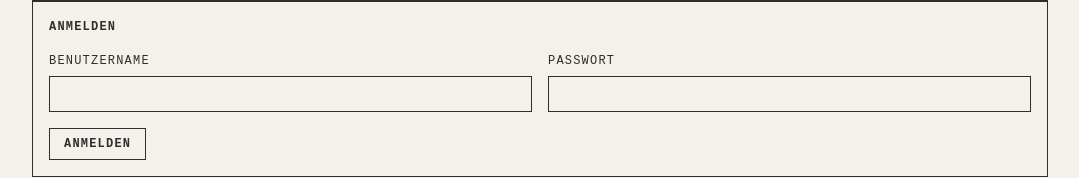
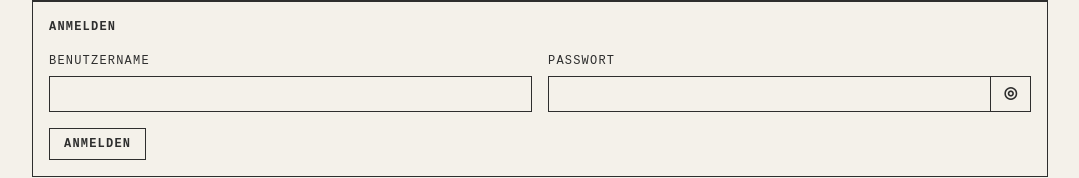
Before and after one commit to sudowota/songanalyse-tool, a React (Vite) app in the folder client/: page /login in a window 1280 px wide. Shown: the part 123-301 px from the top of the page, without its empty margins (100-1179 px from the left). Built offline with nearby package versions, Linux system fonts and the light colour scheme; no server answers.

Commit message:
feat: show and hide password with eye toggle on login and user form
Co-Authored-By: Claude Haiku 5.5 <noreply@anthropic.com>
Claude-Session: https://claude.ai/code/session_01StEzmzKc3YjryfvBAaVZHA

```diff
--- /dev/null
+++ b/client/src/components/PasswordInput.tsx
@@ -0,0 +1,39 @@
+import { useState } from "react";
+
+type PasswordInputProps = {
+  value: string;
+  onChange: (wert: string) => void;
+  placeholder?: string;
+  autoComplete?: string;
+};
+
+// AAA: Passwortfeld mit Auge. Klick zeigt oder versteckt den Text.
+export default function PasswordInput({
+  value,
+  onChange,
+  placeholder,
+  autoComplete,
+}: PasswordInputProps) {
+  const [sichtbar, setSichtbar] = useState(false);
+
+  return (
+    <div className="password-field">
+      <input
+        type={sichtbar ? "text" : "password"}
+        value={value}
+        onChange={(e) => onChange(e.target.value)}
+        placeholder={placeholder}
+        autoComplete={autoComplete}
+      />
+      <button
+        type="button"
+        className="password-toggle"
+        onClick={() => setSichtbar(!sichtbar)}
+        aria-label={sichtbar ? "passwort verbergen" : "passwort anzeigen"}
+        title={sichtbar ? "verbergen" : "anzeigen"}
+      >
+        {sichtbar ? "◉" : "◎"}
+      </button>
+    </div>
+  );
+}
--- a/client/src/pages/AdminUsersPage.tsx
+++ b/client/src/pages/AdminUsersPage.tsx
@@ -1,6 +1,7 @@
 import { useEffect, useState, type FormEvent } from "react";
 import { createUser, listUsers, type NutzerZeile } from "../api/userApi";
 import type { Rolle } from "../api/authApi";
+import PasswordInput from "../components/PasswordInput";
 
 // AAA: Nutzerverwaltung. Admins sehen alle Konten und legen neue an.
 export default function AdminUsersPage() {
@@ -61,10 +62,10 @@ export default function AdminUsersPage() {
 
             <div className="form-group">
               <label>passwort (min. 8 zeichen)</label>
-              <input
-                type="password"
+              <PasswordInput
                 value={password}
-                onChange={(e) => setPassword(e.target.value)}
+                onChange={setPassword}
+                autoComplete="new-password"
               />
             </div>
 
--- a/client/src/pages/LoginPage.tsx
+++ b/client/src/pages/LoginPage.tsx
@@ -1,6 +1,7 @@
 import { useState, type FormEvent } from "react";
 import { useNavigate } from "react-router-dom";
 import { useAuth } from "../context/AuthContext";
+import PasswordInput from "../components/PasswordInput";
 
 export default function LoginPage() {
   const { login } = useAuth();
@@ -39,10 +40,10 @@ export default function LoginPage() {
 
           <div className="form-group">
             <label>passwort</label>
-            <input
-              type="password"
+            <PasswordInput
               value={password}
-              onChange={(e) => setPassword(e.target.value)}
+              onChange={setPassword}
+              autoComplete="current-password"
             />
           </div>
         </div>
--- a/client/src/styles/components.css
+++ b/client/src/styles/components.css
@@ -228,3 +228,35 @@ button:disabled {
     grid-template-columns: 1fr;
   }
 }
+
+/* ---------- Passwortfeld mit Anzeige-Umschalter ---------- */
+
+.password-field {
+  position: relative;
+  display: flex;
+  align-items: stretch;
+}
+
+.password-field input {
+  padding-right: 52px;
+}
+
+.password-toggle {
+  position: absolute;
+  top: 0;
+  right: 0;
+  bottom: 0;
+  margin: 0;
+  padding: 0 12px;
+  border: 0;
+  border-left: 1px solid var(--rule);
+  background: transparent;
+  color: var(--charcoal);
+  font-size: 16px;
+  line-height: 1;
+}
+
+.password-toggle:hover {
+  background: var(--charcoal);
+  color: var(--offwhite);
+}
```
